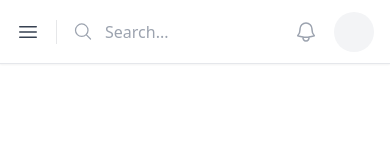
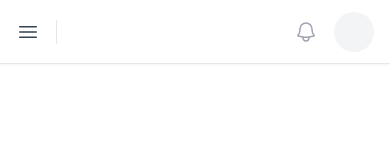
Before and after one commit to partnatech/partnatech-lms, a Next.js app: page /dashboard in a window 390 px wide. Shown: the top 160 px of the page. Built offline with nearby package versions, Linux system fonts and the light colour scheme; no server answers.

Commit message:
remove search

```diff
--- a/src/components/navbar-routes.tsx
+++ b/src/components/navbar-routes.tsx
@@ -38,7 +38,7 @@ export const NavbarRoutes = ({ user, setSidebarOpen  }: NavbarProps) => {
       <div className="h-6 w-px bg-gray-900/10 lg:hidden" aria-hidden="true" />
 
       <div className="flex flex-1 gap-x-4 self-stretch lg:gap-x-6">
-        <form className="relative flex flex-1" action="#" method="GET">
+      {/* <form className="relative flex flex-1" action="#" method="GET">
           <label htmlFor="search-field" className="sr-only">
             Search
           </label>
@@ -53,7 +53,8 @@ export const NavbarRoutes = ({ user, setSidebarOpen  }: NavbarProps) => {
             type="search"
             name="search"
           />
-        </form>
+        </form> */}
+        <div className="block h-full w-full border-0 py-0 pl-8 pr-0 text-gray-900 placeholder:text-gray-400 focus:ring-0 sm:text-sm" />
         <div className="flex items-center gap-x-4 lg:gap-x-6">
           <button
             type="button"
```
